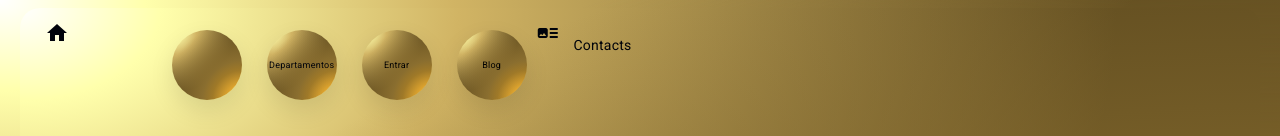
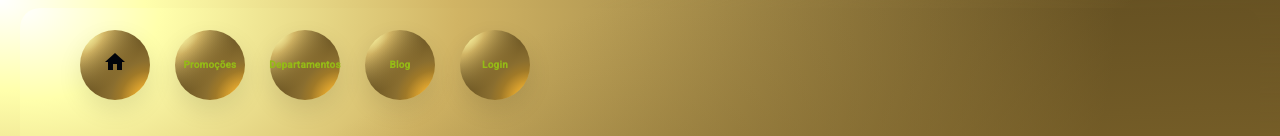
Before and after one commit to Scherlandro/API_REST, an Angular app in the folder biontec/: page /district in a window 1280 px wide. Shown: the top 136 px of the page. Built offline with nearby package versions, Linux system fonts and the light colour scheme; no server answers.

Commit message:
menu stylo gold

```diff
--- a/biontec/src/app/public/pheader/pheader.component.html
+++ b/biontec/src/app/public/pheader/pheader.component.html
@@ -1,40 +1,29 @@
-
-
-
 <nav class="menu-lable">
-      <div>
+  <ul>
+    <li>
+          <span>
       <mat-icon class="lable-link"
                 routerLinkActive="active" [routerLink]="['/']">home</mat-icon>
-      </div>
-      <ul>
-        <li>
-        <span class="lable-link" routerLinkActive="active" [routerLink]="['products-p']" ></span>
-          <span class="title">Promoções</span>
+          </span>
     </li>
-        <li>
-          <span class="lable-link" routerLinkActive="active" [routerLink]="['district']">
+
+    <li><label class="hide">Promoções</label>
+      <span class="lable-link title" [routerLink]="['products-p']">Promoções
+         </span>
+    </li>
+    <li><label class="hide">Departamentos</label>
+      <span class="lable-link title" routerLinkActive="active" [routerLink]="['district']">
             Departamentos</span>
     </li>
 
-        <li>
-           <span  routerLinkActive="active" [routerLink]="['/auth/login']">Entrar</span>
+    <li><label class="hide">Blog</label>
+      <span class="lable-link title" href="http://scherlandro.blogspot.com">Blog</span>
     </li>
 
-       <li>
-      <span href="http://scherlandro.blogspot.com"
-      >Blog</span>
+    <li><label class="hide">Login</label>
+      <span class="lable-link title" routerLinkActive="active" [routerLink]="['/auth/login']">Login</span>
     </li>
+
   </ul>
-      <div>
-      <mat-icon class="lable-link" >art_track</mat-icon>
-      <a class="lable-link" routerLinkActive="active" [routerLink]="['contact']">
-        Contacts</a>
-      </div>
-
-
-     <!-- <div>
-      <input class="lable-link" type="search" placeholder="Search">
-      </div>
--->
 
 </nav>
--- a/biontec/src/app/public/pheader/pheader.component.scss
+++ b/biontec/src/app/public/pheader/pheader.component.scss
@@ -32,7 +32,6 @@
   text-decoration-color: rgba(255, 255, 255, 0);
   width: fit-content;
   color: #00030a;
-  cursor: pointer;
   -webkit-border-radius: 20px;
   -moz-border-radius: 20px;
   border-radius: 20px;
@@ -61,16 +60,6 @@ ul li {
   transition: 0.5s;
 }
 
-ul li::before {
-  content: "";
-  position: absolute;
-  inset: 0;
-  border-radius: 60px;
-  background: linear-gradient(45deg, var(--i), var(--j));
-  opacity: 0;
-  transition: 0.5s;
-}
-
 ul li::after {
   content: "";
   position: absolute;
@@ -86,6 +75,7 @@ ul li::after {
 }
 
 ul li:hover {
+  cursor: pointer;
   width: 180px;
   box-shadow: 0 10px 25px rgba(0, 0, 0, 0);
 }
@@ -104,19 +94,13 @@ ul li icon {
   transition: 0.5s;
   transition-delay: 0.25s;
 }
-
-ul li:hover icon {
-  transform: scale(0);
-  color: #fff;
-  transition-delay: 0s;
-}
-
 ul li span {
   position: absolute;
 }
 
 ul li .title {
-  color: #fff;
+  color: #bbff00;
+  font-weight: bold;
   font-size: 1.1em;
   letter-spacing: 0.1em;
   text-transform: uppercase;
@@ -130,18 +114,13 @@ ul li:hover .title {
   transition-delay: 0.25s;
   font-size: 20px;
 }
-
-
-
-/*
-mat-nav-list {
-  div[role="group"] {
-    padding-left: 20px;
-  }
-
-
-  .mat-icon {
-    position: absolute;
-    right: 20px;
-  }
-}*/
+.hide {
+  color:#95bb16 ;
+ font-weight: bold;
+font-size: 1.1em;
+}
+.hide:hover  {
+  position: absolute;
+  inset: 0;
+  opacity: 0;
+}
```
Lines whose indentation alone changed are shown as unchanged.
